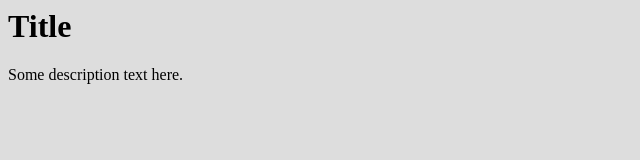
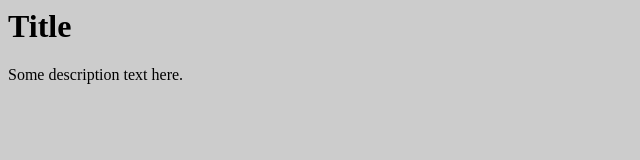
Before and after one commit to vladasko-g/empty, a website: page public/index.html in a window 1280 px wide. Shown: the whole page, without its empty margins (0-640 px from the left). Drawn offline with Linux system fonts and the light colour scheme.

Commit message:
update colors

```diff
--- a/public/styles.css
+++ b/public/styles.css
@@ -1,3 +1,3 @@
 body {
-  background-color: #ddd;
+  background-color: #ccc;
 }
```
